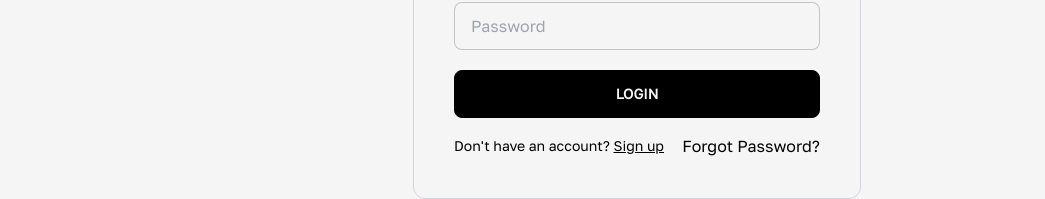
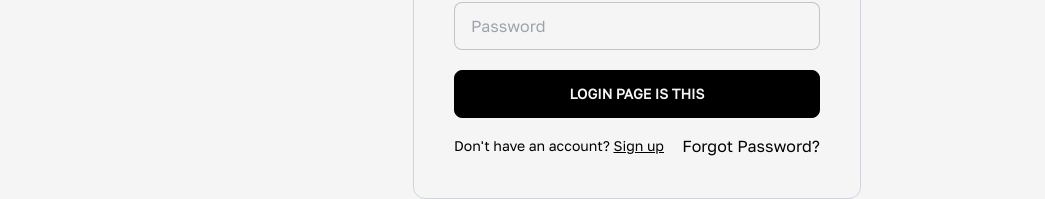
Before and after one commit to sypase/noai, a Next.js app in the folder frontend/: page /login in a window 1280 px wide. Shown: the part 429-628 px from the top of the page, without its empty margins (3-1048 px from the left). Built offline with nearby package versions, Linux system fonts and the light colour scheme.

Commit message:
Update: Login page update

```diff
--- a/frontend/src/app/login/page.tsx
+++ b/frontend/src/app/login/page.tsx
@@ -82,7 +82,7 @@ export default function Home() {
           value={password}
         />
         <button className="btn btn-primary w-full mb-4" onClick={() => login()}>
-          Login
+          Login Page is this
         </button>
         <div className="flex justify-between items-center">
           <p className="text-sm">
```
